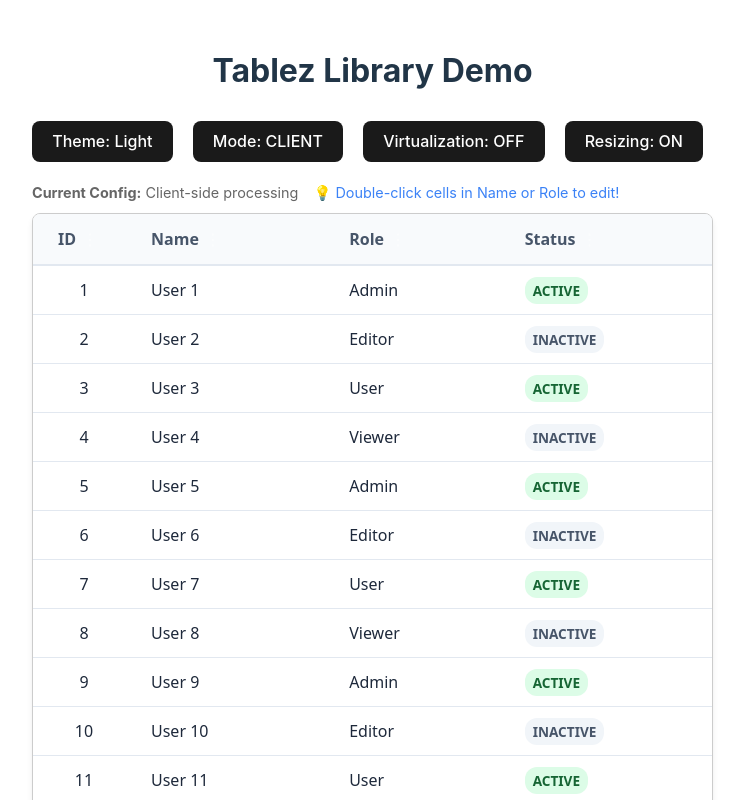
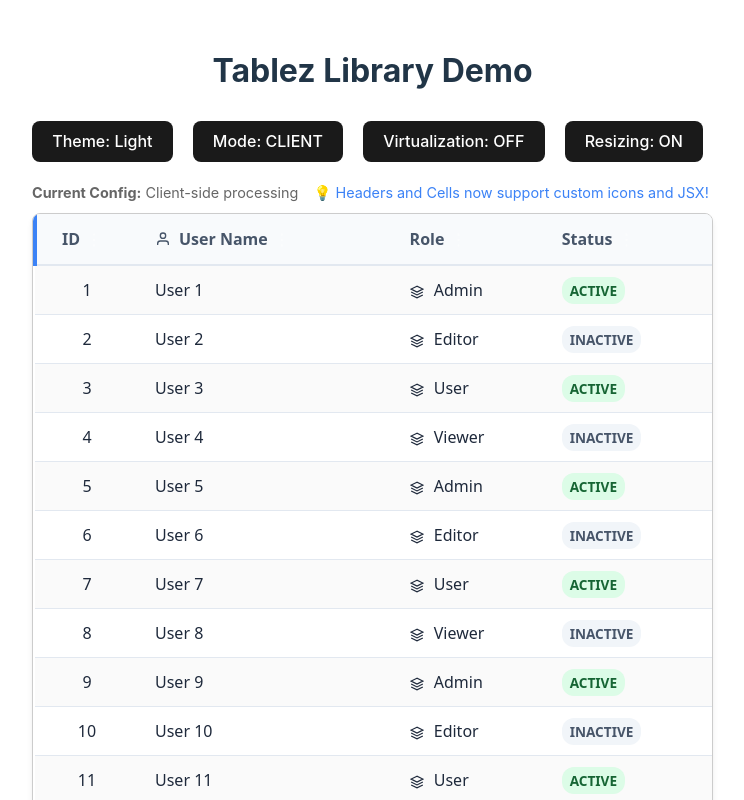
Before and after one commit to scorpionmanace/tablez, a React (Vite) app: page / in a window 1280 px wide. Shown: the top 800 px of the page, without its empty margins (0-744 px from the left). Built offline with nearby package versions, Linux system fonts and the light colour scheme.

Commit message:
enhanced cell customization

```diff
--- a/src/App.tsx
+++ b/src/App.tsx
@@ -10,10 +10,54 @@ interface User {
   status: 'active' | 'inactive';
 }
 
+const UserIcon = () => (
+  <svg style={{ width: 16, height: 16, marginRight: 8, verticalAlign: 'middle' }} viewBox="0 0 24 24" fill="none" stroke="currentColor" strokeWidth="2">
+    <path d="M20 21v-2a4 4 0 0 0-4-4H8a4 4 0 0 0-4 4v2" /><circle cx="12" cy="7" r="4" />
+  </svg>
+);
+
+const RoleIcon = () => (
+  <svg style={{ width: 14, height: 14, marginRight: 6, verticalAlign: 'middle' }} viewBox="0 0 24 24" fill="none" stroke="currentColor" strokeWidth="2">
+    <path d="M12 2L2 7l10 5 10-5-10-5zM2 17l10 5 10-5M2 12l10 5 10-5" />
+  </svg>
+);
+
 const columns: Column<User>[] = [
-  { key: 'id', title: 'ID', width: 70, align: 'center', sortable: true },
-  { key: 'name', title: 'Name', sortable: true, filterable: true, editable: true },
-  { key: 'role', title: 'Role', sortable: true, filterable: true, editable: (record) => record.id !== 1 },
+  {
+    key: 'id',
+    title: 'ID',
+    width: 70,
+    align: 'center',
+    sortable: true,
+    headerStyle: { borderLeft: '4px solid #3b82f6' }
+  },
+  {
+    key: 'name',
+    title: 'Name',
+    sortable: true,
+    filterable: true,
+    editable: true,
+    // Custom header with icon
+    headerRender: () => (
+      <span style={{ display: 'flex', alignItems: 'center', fontWeight: 700 }}>
+        <UserIcon /> User Name
+      </span>
+    ),
+    // Custom cell style
+    style: { fontWeight: 500 }
+  },
+  {
+    key: 'role',
+    title: 'Role',
+    sortable: true,
+    filterable: true,
+    editable: (record) => record.id !== 1,
+    render: (value) => (
+      <span>
+        <RoleIcon /> {value}
+      </span>
+    )
+  },
   {
     key: 'status',
     title: 'Status',
@@ -103,6 +147,11 @@ function App() {
     }, 500);
   };
 
+  // Custom row zebra styling
+  const getRowClassName = (_record: User, index: number) => {
+    return index % 2 === 0 ? 'row-even' : 'row-odd';
+  };
+
   return (
     <div className="container">
       <h1>Tablez Library Demo</h1>
@@ -124,10 +173,19 @@ function App() {
 
       <div style={{ marginBottom: 10, fontSize: '0.9em', color: '#666' }}>
         <strong>Current Config:</strong> {mode === 'client' ? 'Client-side processing' : 'Server-side processing (simulated)'}
-        <span style={{ marginLeft: 15, color: '#3b82f6' }}>💡 Double-click cells in Name or Role to edit!</span>
+        <span style={{ marginLeft: 15, color: '#3b82f6' }}>💡 Headers and Cells now support custom icons and JSX!</span>
       </div>
 
-      <div style={{ border: '1px solid #ccc', borderRadius: 8, overflow: 'hidden', boxShadow: '0 4px 6px -1px rgb(0 0 0 / 0.1)' }}>
+      <style>{`
+          .row-even { background-color: rgba(0,0,0,0.02); }
+          .row-odd { background-color: transparent; }
+          [data-theme='dark'] .row-even { background-color: rgba(255,255,255,0.03); }
+      `}</style>
+
+      <div
+        data-theme={useDark ? 'dark' : 'light'}
+        style={{ border: '1px solid #ccc', borderRadius: 8, overflow: 'hidden', boxShadow: '0 4px 6px -1px rgb(0 0 0 / 0.1)' }}
+      >
         <Table
           data={mode === 'client' ? allData : serverData}
           columns={columns}
@@ -140,6 +198,7 @@ function App() {
           onSort={mode === 'server' ? handleServerSort : undefined}
           onFilter={mode === 'server' ? handleServerFilter : undefined}
           onCellEdit={handleCellEdit}
+          rowClassName={getRowClassName}
           containerHeight={400}
         />
       </div>
--- a/src/lib/Header/Header.tsx
+++ b/src/lib/Header/Header.tsx
@@ -71,8 +71,10 @@ export const Header: FC<HeaderProps> = ({
                 {columns.map((col, index) => (
                     <th
                         key={col.key || index}
+                        className={col.headerClassName}
                         style={{
                             ...theme.headerCell,
+                            ...col.headerStyle,
                             width: col.width,
                             textAlign: col.align,
                             position: 'relative', // For absolute positioning of resizer
@@ -80,7 +82,11 @@ export const Header: FC<HeaderProps> = ({
                         }}
                     >
                         <div style={{ display: 'flex', alignItems: 'center', justifyContent: col.align === 'center' ? 'center' : col.align === 'right' ? 'flex-end' : 'flex-start' }}>
-                            <span>{col.title}</span>
+                            {col.headerRender ? (
+                                col.headerRender(col)
+                            ) : (
+                                <span>{col.title}</span>
+                            )}
                             <ColumnMenu
                                 column={col}
                                 theme={theme}
--- a/src/lib/Table/Cell.tsx
+++ b/src/lib/Table/Cell.tsx
@@ -61,8 +61,10 @@ const CellInner = <T,>({ record, column, theme, index, onEdit }: CellProps<T>) =
     return (
         <td
             onDoubleClick={handleDoubleClick}
+            className={column.className}
             style={{
                 ...theme.cell,
+                ...column.style,
                 textAlign: column.align,
                 position: 'relative',
                 minHeight: '20px',
--- a/src/lib/Table/Row.tsx
+++ b/src/lib/Table/Row.tsx
@@ -10,11 +10,16 @@ interface RowProps<T> {
     onClick?: (record: T) => void;
     onCellEdit?: (record: T, key: string, value: any) => void;
     style?: CSSProperties;
+    index: number;
+    className?: string | ((record: T, index: number) => string);
 }
 
-const RowInner = <T,>({ record, columns, theme, onClick, onCellEdit, style }: RowProps<T>) => {
+const RowInner = <T,>({ record, columns, theme, onClick, onCellEdit, style, index, className }: RowProps<T>) => {
+    const rowClassName = typeof className === 'function' ? className(record, index) : className;
+
     return (
         <tr
+            className={rowClassName}
             style={{ ...theme.row, ...style, cursor: onClick ? 'pointer' : 'default' }}
             onClick={() => onClick?.(record)}
         >
--- a/src/lib/Table/Table.tsx
+++ b/src/lib/Table/Table.tsx
@@ -23,7 +23,13 @@ export const Table = <T extends object>({
     onSort,
     onFilter,
     onCellEdit,
+    rowClassName,
+    components = {},
 }: TableProps<T>) => {
+    const { Row: CustomRow, Header: CustomHeader } = components;
+    const RowComponent = (CustomRow as any) || Row;
+    const HeaderComponent = (CustomHeader as any) || Header;
+
     const [columns, setColumns] = useState<Column<T>[]>(initialColumns);
     const [scrollTop, setScrollTop] = useState(0);
     const [sortState, setSortState] = useState<TableSortState | undefined>();
@@ -62,59 +68,52 @@ export const Table = <T extends object>({
 
     const handleSort = useCallback((columnKey: string, direction: TableSortDirection) => {
         const newState = { columnKey, direction };
-        setSortState(newState);
-        if (mode === 'server' && onSort) {
-            onSort(newState);
+        if (mode === 'server') {
+            if (onSort) onSort(newState);
+        } else {
+            setSortState(newState);
         }
     }, [mode, onSort]);
 
     const handleFilter = useCallback((columnKey: string, value: string) => {
-        setFilters(prev => {
-            const next = { ...prev };
-            if (value) {
-                next[columnKey] = value;
-            } else {
-                delete next[columnKey];
-            }
-            if (mode === 'server' && onFilter) {
-                onFilter(next);
-            }
-            return next;
-        });
-    }, [mode, onFilter]);
+        const newFilters = { ...filters, [columnKey]: value };
+        if (mode === 'server') {
+            if (onFilter) onFilter(newFilters);
+        } else {
+            setFilters(newFilters);
+        }
+    }, [mode, filters, onFilter]);
 
-    // Client-side processing (filtering & sorting)
     const processedData = useMemo(() => {
         if (mode === 'server') return data;
 
         let result = [...data];
 
-        // Filtering
+        // Apply filters
         Object.entries(filters).forEach(([key, value]) => {
             if (!value) return;
             result = result.filter(item => {
-                const itemValue = (item as any)[key];
-                return String(itemValue).toLowerCase().includes(value.toLowerCase());
+                const itemValue = String((item as any)[key]).toLowerCase();
+                return itemValue.includes(value.toLowerCase());
             });
         });
 
-        // Sorting
-        if (sortState && sortState.direction) {
+        // Apply sort
+        if (sortState?.direction) {
             const { columnKey, direction } = sortState;
             result.sort((a, b) => {
                 const valA = (a as any)[columnKey];
                 const valB = (b as any)[columnKey];
 
-                if (valA < valB) return direction === 'asc' ? -1 : 1;
-                if (valA > valB) return direction === 'asc' ? 1 : -1;
-                return 0;
+                if (valA === valB) return 0;
+                const comparison = valA < valB ? -1 : 1;
+                return direction === 'asc' ? comparison : -comparison;
             });
         }
 
         return result;
     }, [data, mode, filters, sortState]);
 
-    // Virtualization calculations
     const { visibleData, totalHeight, offsetY } = useMemo(() => {
         if (!virtualized) {
             return {
@@ -144,7 +143,7 @@ export const Table = <T extends object>({
 
     const tableContent = (
         <table className={className} style={{ ...theme.table, ...style, opacity: loading ? 0.6 : 1 }}>
-            <Header
+            <HeaderComponent
                 columns={columns}
                 theme={theme}
                 resizable={resizable}
@@ -166,13 +165,15 @@ export const Table = <T extends object>({
                             : originalIndex;
 
                         return (
-                            <Row
+                            <RowComponent
                                 key={key}
                                 record={record}
                                 columns={columns}
                                 theme={theme}
                                 onClick={onRowClick}
                                 onCellEdit={onCellEdit}
+                                index={originalIndex}
+                                className={rowClassName}
                             />
                         );
                     })}
@@ -187,13 +188,15 @@ export const Table = <T extends object>({
                             : index;
 
                         return (
-                            <Row
+                            <RowComponent
                                 key={key}
                                 record={record}
                                 columns={columns}
                                 theme={theme}
                                 onClick={onRowClick}
                                 onCellEdit={onCellEdit}
+                                index={index}
+                                className={rowClassName}
                             />
                         );
                     })}
--- a/src/lib/types.ts
+++ b/src/lib/types.ts
@@ -4,6 +4,7 @@ export interface Column<T = any> {
     key: string;
     title: ReactNode;
     render?: (value: any, record: T, index: number) => ReactNode;
+    headerRender?: (column: Column<T>) => ReactNode; // Custom header rendering
     width?: number; // Force number for easier resizing calculations
     resizable?: boolean; // Per-column resize override
     align?: 'left' | 'center' | 'right';
@@ -11,6 +12,10 @@ export interface Column<T = any> {
     filterable?: boolean;
     searchType?: 'text' | 'number';
     editable?: boolean | ((record: T) => boolean);
+    className?: string; // Custom cell className
+    headerClassName?: string; // Custom header className
+    style?: CSSProperties; // Custom cell style
+    headerStyle?: CSSProperties; // Custom header style
 }
 
 export interface TableTheme {
@@ -58,4 +63,12 @@ export interface TableProps<T> {
 
     // Editing support
     onCellEdit?: (record: T, key: string, value: any) => void;
+
+    // Customization
+    rowClassName?: string | ((record: T, index: number) => string);
+    components?: {
+        Row?: React.ComponentType<any>;
+        Cell?: React.ComponentType<any>;
+        Header?: React.ComponentType<any>;
+    };
 }
```
Also changed, not shown: 1 other file (tests, documents, lock files or other folders).
